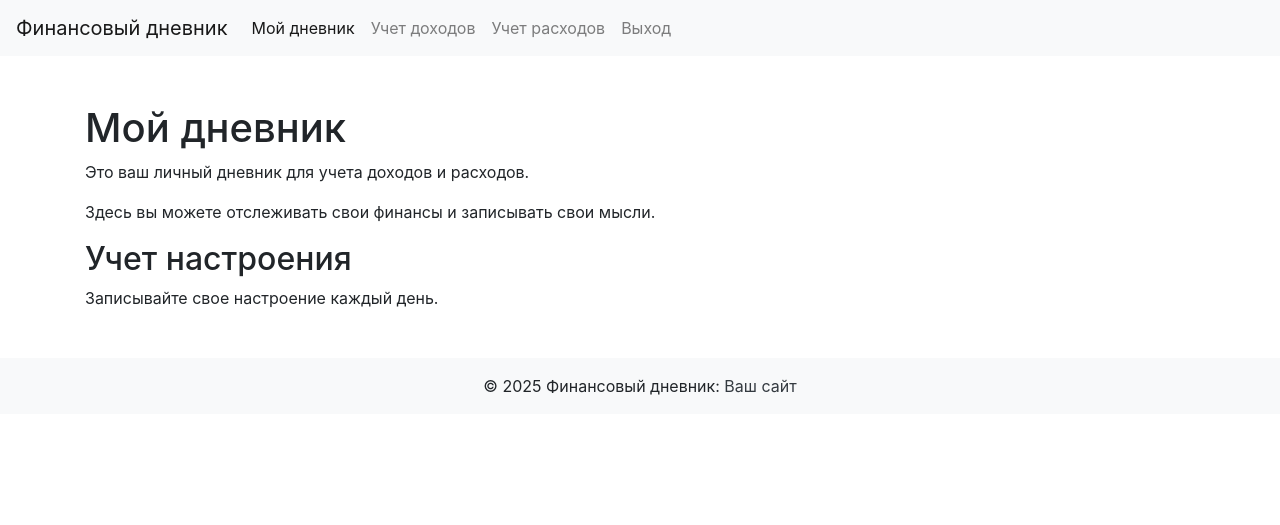
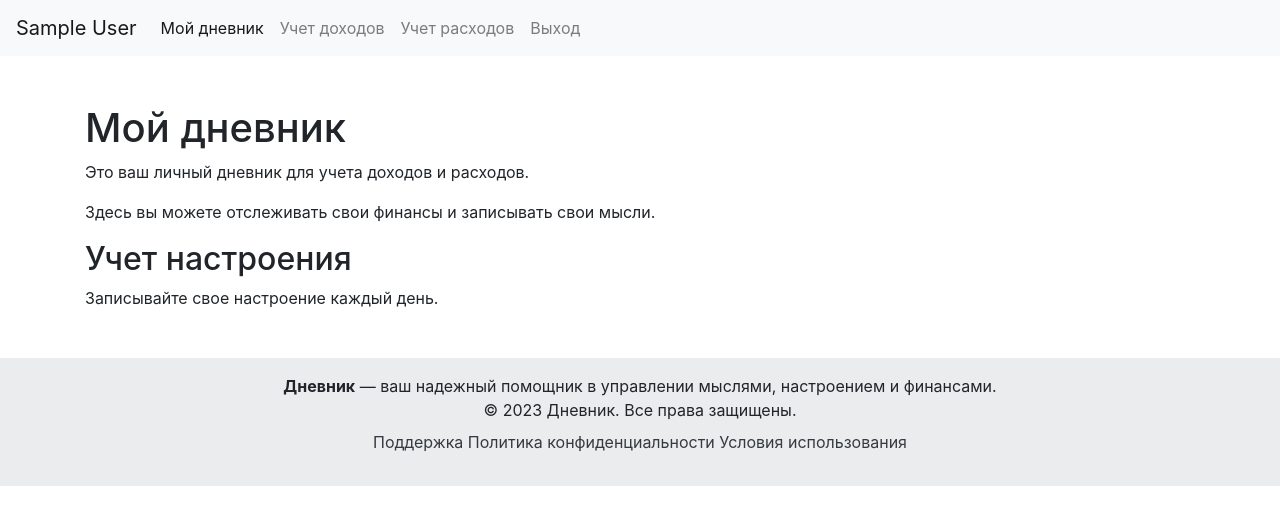
Before and after one commit to TarlavinaMaria/financeProject.loc, a PHP site: page /diary.php in a window 1280 px wide. Shown: the top 525 px of the page. Run offline with PHP 8.4, Linux system fonts and the light colour scheme; the visitor is signed in with stand-in values (Sample User, id 1).

Commit message:
Организация логики

```diff
--- a/footer.php
+++ b/footer.php
@@ -1,6 +1,35 @@
 <footer class="bg-light text-center text-lg-start mt-5">
-    <div class="text-center p-3">
-        © 2025 Финансовый дневник:
-        <a class="text-dark" href="#">Ваш сайт</a>
+    <div class="text-center p-3" style="background-color: rgba(0, 0, 0, 0.05);">
+        <p class="mb-0">
+            <strong>Дневник</strong> — ваш надежный помощник в управлении мыслями, настроением и финансами.
+        </p>
+        <p class="mb-0">
+            © 2023 Дневник. Все права защищены.
+        </p>
+        <div class="mt-2">
+            <a href="#" class="text-dark me-3">
+                <i class="fas fa-envelope"></i> Поддержка
+            </a>
+            <a href="#" class="text-dark me-3">
+                <i class="fas fa-shield-alt"></i> Политика конфиденциальности
+            </a>
+            <a href="#" class="text-dark">
+                <i class="fas fa-file-contract"></i> Условия использования
+            </a>
+        </div>
+        <div class="mt-3">
+            <a href="#" class="text-dark me-3">
+                <i class="fab fa-facebook-f"></i>
+            </a>
+            <a href="#" class="text-dark me-3">
+                <i class="fab fa-twitter"></i>
+            </a>
+            <a href="#" class="text-dark me-3">
+                <i class="fab fa-instagram"></i>
+            </a>
+            <a href="#" class="text-dark">
+                <i class="fab fa-linkedin-in"></i>
+            </a>
+        </div>
     </div>
 </footer>
--- a/header.php
+++ b/header.php
@@ -1,10 +1,9 @@
 <nav class="navbar navbar-expand-lg navbar-light bg-light">
-    <a class="navbar-brand" href="#">Финансовый дневник</a>
-    <button class="navbar-toggler" type="button" data-toggle="collapse" data-target="#navbarNav"
-        aria-controls="navbarNav" aria-expanded="false" aria-label="Toggle navigation">
-        <span class="navbar-toggler-icon"></span>
+    <a class="navbar-brand" href="#">
+        <?php echo isset($_SESSION['username']) ? $_SESSION['username'] : 'Неизвестно'; ?></a>
+    <!-- Добавить ссылку на профиль в href="profile.php"-->
     </button>
-    <div class="collapse navbar-collapse" id="navbarNav">
+    <div class=" collapse navbar-collapse" id="navbarNav">
         <ul class="navbar-nav">
             <li class="nav-item active">
                 <a class="nav-link" href="Diary.php">Мой дневник</a>
--- a/login.php
+++ b/login.php
@@ -29,7 +29,8 @@ if ($_SERVER["REQUEST_METHOD"] == "POST") {
         // Проверка пароля
         if (password_verify($password, $user['Password'])) {
             $_SESSION['user_id'] = $user['User_id']; // Сохраняем ID пользователя в сессии
-            echo "Вход выполнен успешно!";
+            $_SESSION['username'] = $user['Name']; // Сохраняем имя пользователя
+            // echo "Вход выполнен успешно!";
             header("Location: diary.php");
         } else {
             echo "Неверный пароль.";
@@ -66,6 +67,7 @@ $conn->close();
                 <input type="password" class="form-control" id="password" name="password" required>
             </div>
             <button type="submit" class="btn btn-primary">Войти</button>
+            <a href="index.php" class="btn btn-secondary">Назад</a>
         </form>
     </div>
 
--- a/register.php
+++ b/register.php
@@ -61,6 +61,7 @@ $conn->close();
                 <input type="password" class="form-control" id="password" name="password" required>
             </div>
             <button type="submit" class="btn btn-primary">Зарегистрироваться</button>
+            <a href="index.php" class="btn btn-secondary">Назад</a>
         </form>
     </div>
 
```
